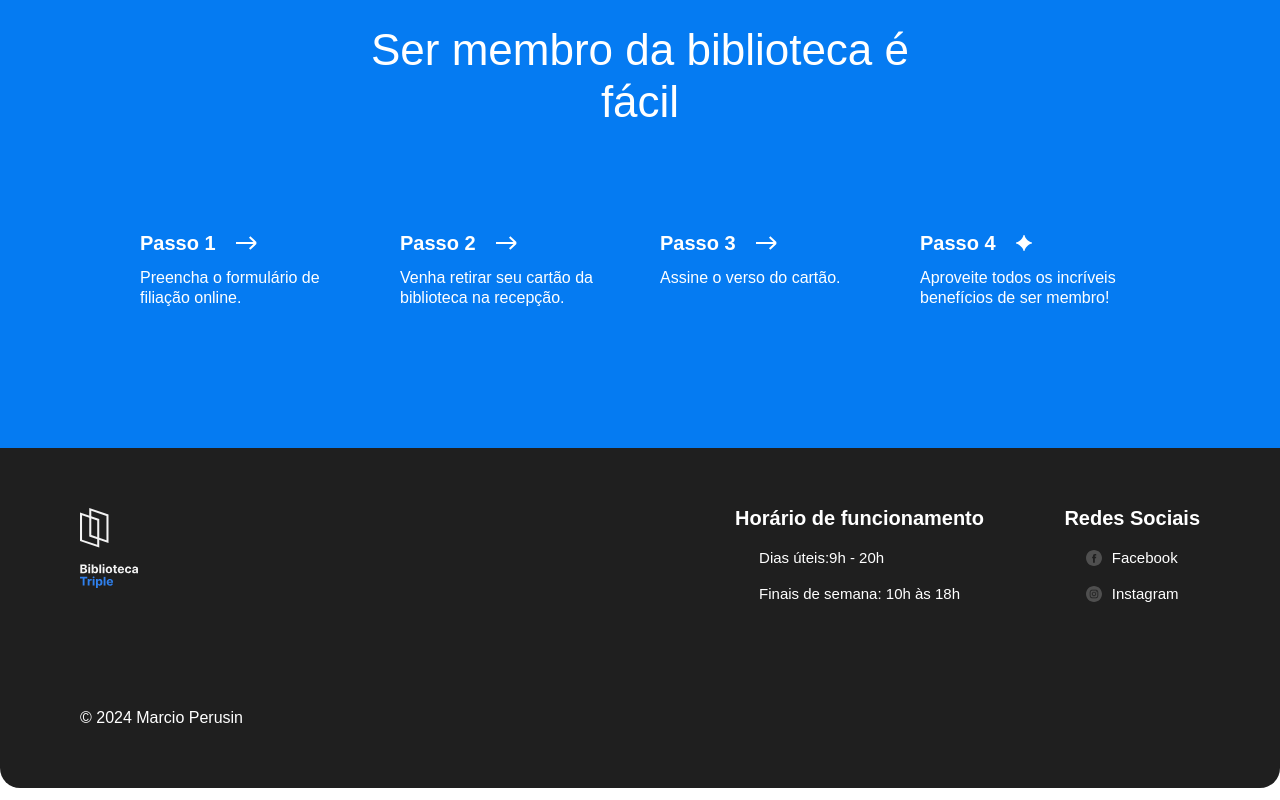
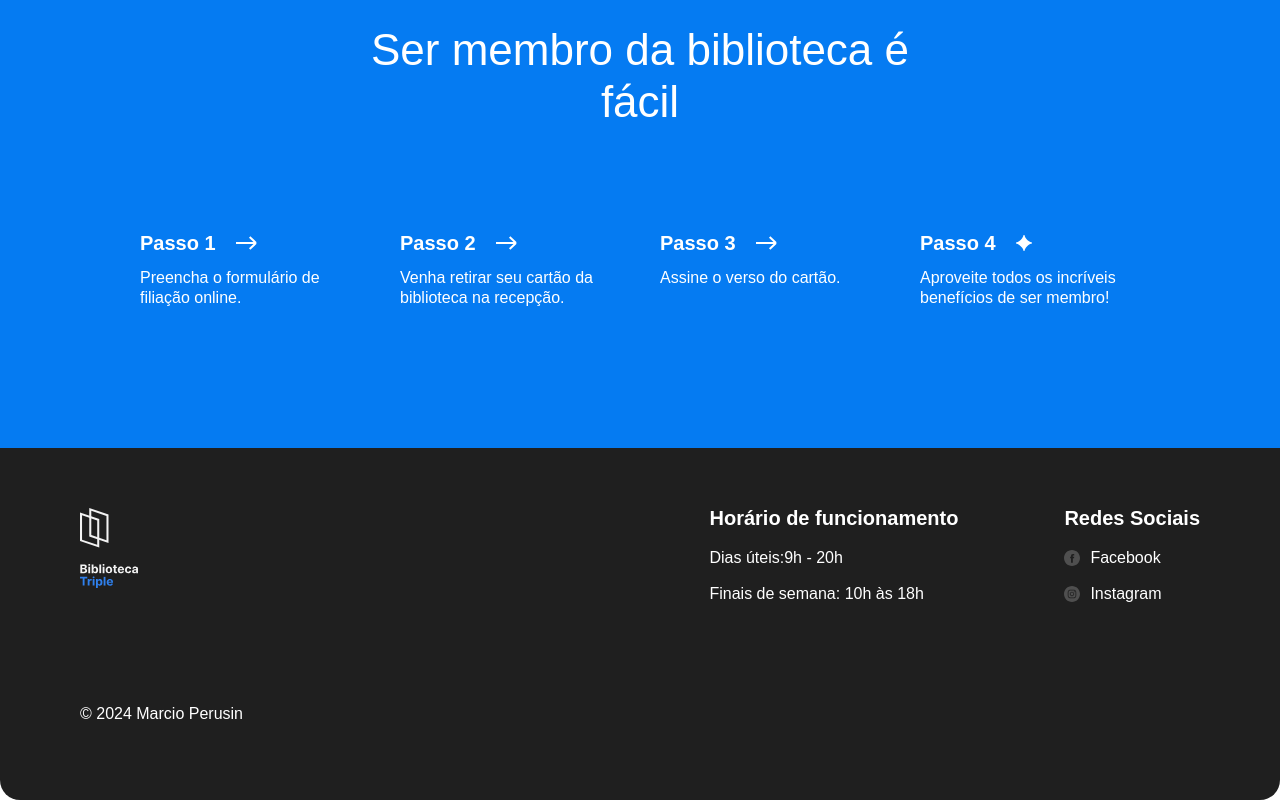
Before and after one commit to Perozin/web_project_library, a plain HTML site: page index.html in a window 1280 px wide. Shown: the part 3066-3866 px from the top of the page. Drawn offline with Linux system fonts and the light colour scheme.

Commit message:
Nova atualização do projeto 3 etapa 3.3

```diff
--- a/index.html
+++ b/index.html
@@ -337,10 +337,7 @@
             <h2 class="footer__column-heading">Redes Sociais</h2>
             <ul class="footer__list">
               <li class="footer__list-item footer__list-item_facebook">
-                <a
-                  href="https://www.facebook.com/marcioperozin"
-                  class="footer__column-link"
-                >
+                <a href="#" class="footer__column-link">
                   <img
                     src="./images/facebook_white.svg"
                     alt="Imagem de pequeno ícone da rede social Facebook"
@@ -351,10 +348,7 @@
               </li>
 
               <li class="footer__list-item footer__list-item_instagram">
-                <a
-                  href="https://www.instagram.com/marcioperozin"
-                  class="footer__column-link"
-                >
+                <a href="#" class="footer__column-link">
                   <img
                     src="./images/instagram_white.svg"
                     alt="Imagem de pequeno ícone da rede social Instagram"
@@ -368,7 +362,7 @@
         </div>
 
         <div class="footer__copyright">
-          <p class="footer__copyright-text">© 2024 Marcio Perusin</p>
+          <p>© 2024 Marcio Perusin</p>
         </div>
       </footer>
     </div>
--- a/styles/style.css
+++ b/styles/style.css
@@ -350,80 +350,57 @@
   color: #ffffff;
   padding: 60px 80px;
   border-radius: 0 0 20px 20px;
-  display: flex;
-  flex-wrap: wrap;
-  flex-direction: column;
 }
 
 .footer__columns {
   display: flex;
-  margin: 0 0 100px 0;
+  justify-content: space-between;
   padding: 0;
-  position: relative;
-  height: auto;
-  width: auto;
 }
 
 .footer__column {
-  position: absolute;
   display: flex;
-  align-items: center;
   flex-direction: column;
+}
+
+.footer__column_content_logo {
   margin: 0;
   padding: 0;
 }
 
-.footer__column_content_logo {
-  position: absolute;
-  top: 0;
-  left: 0;
-  margin: 0;
-  padding: 0 0 16px 0;
-}
-
 .footer__column_content_hours {
-  position: absolute;
-  top: 0;
-  right: 216px;
-  margin: 0;
-  padding: 0;
+  margin-left: auto;
+  margin-right: 106px;
 }
 
 .footer__column_content_social {
-  position: absolute;
-  right: 0;
-  top: 0;
   margin: 0;
   padding: 0;
 }
 
 .footer__column-heading {
+  font-size: 20px;
+  margin: 0 0 20px 0;
   padding: 0;
-  margin: 0;
-  align-items: center;
-  font-size: 20px;
 }
 
 .footer__logo {
   height: 80px;
   width: 58px;
-  margin: 0;
-  padding: 0;
 }
 
 .footer__list {
   list-style-type: none;
-  margin: 20px 0 0;
   padding: 0;
-  font-size: 15px;
+  margin: 0;
 }
 
 .footer__list-item {
-  padding: 0;
+  margin: 0;
 }
 
 .footer__list-item_semana {
-  margin: 0 0 16px 0;
+  margin-bottom: 16px;
 }
 
 .footer__list-item_finais-semana {
@@ -431,7 +408,7 @@
 }
 
 .footer__list-item_facebook {
-  margin: 0 0 16px 0;
+  margin-bottom: 16px;
 }
 
 .footer__list-item_instagram {
@@ -443,26 +420,16 @@
   text-decoration: none;
   display: flex;
   align-items: center;
-  margin: 0;
-  padding: 0;
 }
 
 .footer__social-icon {
-  box-sizing: border-box;
-  display: inline-block;
-  align-items: center;
-  margin-right: 10px;
   width: 16px;
   height: 16px;
+  margin-right: 10px;
 }
 
 .footer__copyright {
   color: white;
-  margin: 100px 0 0 0;
+  margin-top: 100px;
   width: 173px;
 }
-
-.footer__copyright-text {
-  margin: 0;
-  padding: 0;
-}
```
